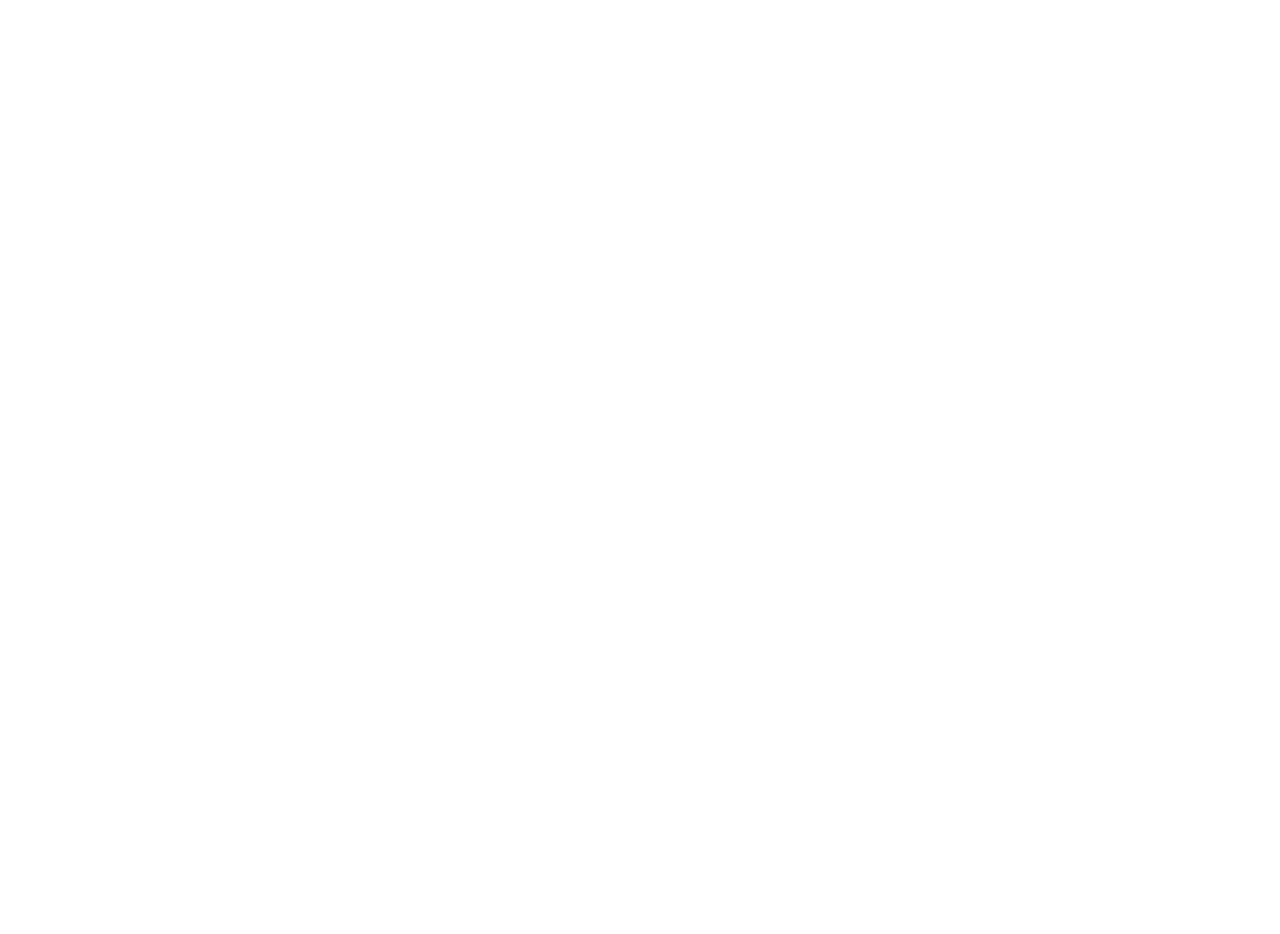
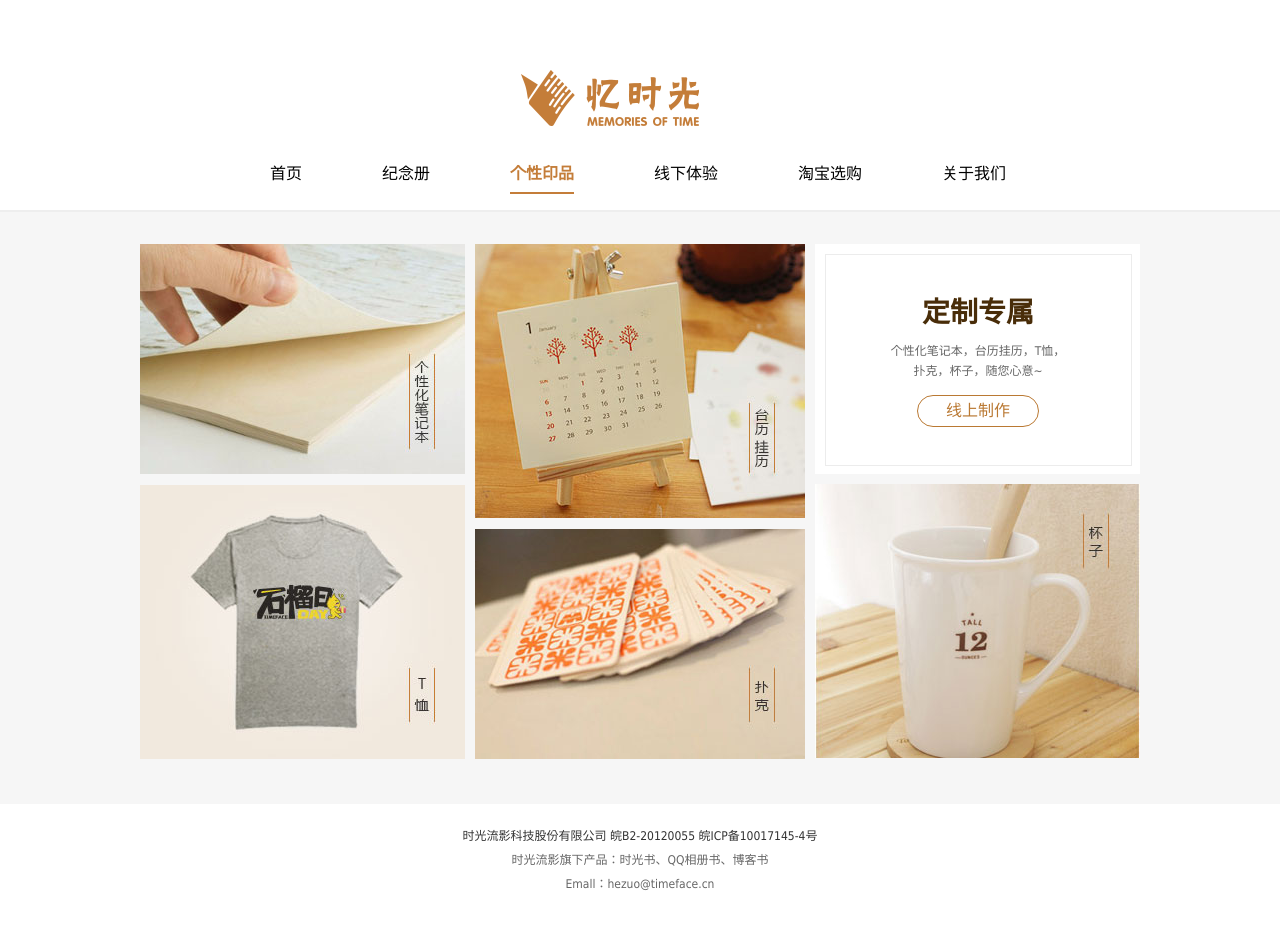
Before and after one commit to zhouyingkai1/ysg, a plain HTML site: page personal/index.html in a window 1280 px wide. Before the commit the page ends 800 px from the top, so only its background shows below. Drawn offline with nearby package versions, Linux system fonts and the light colour scheme; files that its build step writes are made by us from their sources.

Commit message:
个性印品页面制作

```diff
--- a/personal/index.html
+++ b/personal/index.html
@@ -2,9 +2,66 @@
 <html lang="en">
 <head>
     <meta charset="UTF-8">
-    <title>Title</title>
+    <title>个性印刷品制作|个性笔记本|个性台历|个性扑克-忆时光</title>
+    <meta name=”keywords”coutent=”个性印刷品制作,个性笔记本,个性台历”>
+    <meta name=”description”coutent=”忆时光为您提供专业个性印刷品制作服务，不论是个性笔记本定制、个性台历定制还是个性扑克牌、个性T恤衫、个性马克杯的制作，只有你想不到的，没有忆时光做不到的。”>
+    <link rel="stylesheet" href="../style/base.css">
+    <link rel="stylesheet" href="../style/public.css">
+    <link rel="stylesheet" href="./style/personal.css">
 </head>
 <body>
-
+   <header>
+       <p>
+           <a href="/"></a>
+       </p>
+      <nav>
+         <ul>
+             <li><a href="">首页</a></li>
+             <li><a href="">纪念册</a></li>
+             <li class="active"><a href="">个性印品</a></li>
+             <li><a href="">线下体验</a></li>
+             <li><a href="">淘宝选购</a></li>
+             <li><a href="">关于我们</a></li>
+         </ul>
+      </nav>
+   </header>
+    <section>
+        <div class="main">
+            <div class="fir">
+                <p>
+                    <img src="./images/notebook.jpg" alt="">
+                </p>
+                <p>
+                    <img src="./images/tx.jpg" alt="">
+                </p>
+            </div>
+            <div class="sec">
+                <p><img src="./images/tl.jpg" alt=""></p>
+                <p><img src="./images/pk.jpg" alt=""></p>
+            </div>
+            <div class="thr">
+                <div class="desc">
+                    <div class="desc_main">
+                        <h1>定制专属</h1>
+                        <p>个性化笔记本，台历挂历，T恤，</p>
+                        <p>扑克，杯子，随您心意~</p>
+                        <h3><a href="">线上制作</a></h3>
+                    </div>
+                </div>
+                <p><img src="./images/cup.jpg" alt=""></p>
+            </div>
+        </div>
+    </section>
+    <footer>
+        <p>
+            时光流影科技股份有限公司 皖B2-20120055 皖ICP备10017145-4号
+        </p>
+        <p>
+            时光流影旗下产品：时光书、QQ相册书、博客书
+        </p>
+        <p>
+            Emall：hezuo@timeface.cn
+        </p>
+    </footer>
 </body>
 </html>
--- /dev/null
+++ b/personal/style/personal.less
@@ -0,0 +1,79 @@
+section{
+  width:100%;
+  height:515px;
+  padding:32px 0 45px;
+  background: #f6f6f6;
+  margin:0 auto;
+  .main{
+    width:1001px;
+    margin:0 auto;
+    &:after{
+      content:'';
+      display:block;
+      clear:both;
+    }
+    .fir{
+      float:left;
+      width:325px;
+      margin-right:10px;
+    }
+    .sec{
+      float:left;
+      width:330px;
+      margin-right:10px;
+    }
+    .thr{
+      float:left;
+      .desc{
+        width:305px;
+        height:210px;
+        padding:10px;
+        background:#fff;
+        margin-bottom:10px;
+        .desc_main{
+          width:100%;
+          height:100%;
+          border:1px solid #ececec;
+          h1{
+            font-size:28px;
+            color:#492d09;
+            text-align:center;
+            margin:30px 0 0 ;
+            font-weight: bold;
+          }
+          p{
+            text-align: center;
+            line-height:20px;
+            font-size:12px;
+            color:#666;
+          }
+          h3{
+            width:120px;
+            height:30px;
+            margin:14px auto 0;
+            font-size:16px;
+            text-align:center;
+            line-height:30px;
+            border-radius:20px;
+            border:1px solid #ba7933;
+            background:#fff;
+            transition: background .2s ease-in ,border .2s ease-in;
+            a{
+              display:block;
+              width:100%;
+              height:100%;
+              color:#ba7933;
+            }
+            &:hover{
+              background:#c47d39;
+              border:1px solid transparent;
+              a{
+                color:#fff;
+              }
+            }
+          }
+        }
+      }
+    }
+  }
+}
--- /dev/null
+++ b/style/base.css
@@ -0,0 +1,64 @@
+
+/* 设置背景颜色 */
+body{ background: #e9ecef; }
+
+/* 清除内外边距 */
+body, h1, h2, h3, h4, h5, h6, hr, p, blockquote, /* structural elements 结构元素 */
+dl, dt, dd, ul, ol, li, /* list elements 列表元素 */
+pre, /* text formatting elements 文本格式元素 */
+fieldset, button, input, textarea, select, /* form elements 表单元素 */
+th, td { /* table elements 表格元素 */
+    margin: 0;
+    padding: 0;
+}
+
+/* 设置默认字体 */
+body,
+button, input, select, textarea { /* for ie */
+    /*font: 16px/2 "微软雅黑","宋体",Tahoma, Helvetica, Arial, , sans-serif;*/
+    font: 16px/2 "microsoft yahei","微软雅黑",Tahoma,Helvetica,Arial,sans-serif; /* 用 ascii 字符表示，使得在任何编码下都无问题 */;;
+}
+
+h1 { font-size: 30px; } /*建议首页栏目标题使用*/
+h2 { font-size: 24px; } /*建议文章标题使用*/
+h3 { font-size: 18px; } /*建议导航栏使用*/
+h4, h5, h6 { font-size: 100%; }
+
+/* 设置字体加粗 */
+h1,h2,h3,h4,h5,h6,em,strong,b{ font-weight:normal; }
+
+address, cite, dfn, em, var, i { font-style: normal; } /* 将斜体扶正 */
+code, kbd, pre, samp, tt { font-family: "Courier New", Courier, monospace; } /* 统一等宽字体 */
+small { font-size: 12px; } /* 小于 12px 的中文很难阅读，让 small 正常化 */
+
+/* 重置列表元素 */
+ul, ol, li, dl, dt, dd { list-style: none; }
+
+/* 重置文本格式元素 */
+a { text-decoration: none; }
+a:hover { text-decoration: none; }
+
+abbr[title], acronym[title] { /* 注：1.ie6 不支持 abbr; 2.这里用了属性选择符，ie6 下无效果 */
+    border-bottom: 1px dotted;
+    cursor: help;
+}
+
+q:before, q:after { content: ''; }
+
+/* 重置表单元素 */
+legend { color: #000; } /* for ie6 */
+fieldset, img { border: none; } /* img 搭车：让链接里的 img 无边框 */
+/* 注：optgroup 无法扶正 */
+button, input, select, textarea, *:focus {
+    font-size: 100%; /* 使得表单元素在 ie 下能继承字体大小 */
+    outline:0;  /* 去掉点击后出现的边框 */
+}
+
+/* 兼容ie低版本 img有边框 */
+img,button{ border: 0; }
+
+/* 重置表格元素 */
+table { border-collapse: collapse; border-spacing: 0; }
+
+/* 重置 hr */
+hr { border: none; height: 1px; }
--- /dev/null
+++ b/style/public.less
@@ -0,0 +1,65 @@
+body{
+  background: #fff;
+}
+header{
+  height:210px;
+  width:100%;
+  background: #fff;
+  border-bottom: 2px solid #eee;
+  box-shadow:0 2px  1px #444;
+  &:before{
+    content: '';
+    display:table;
+  }
+  >p{
+    height:56px;
+    width:178px;
+    margin:70px auto 32px;
+    background:url('../images/logo.png') no-repeat;
+    position:relative;
+    left:-30px;
+    a{
+      display:block;
+      width:100%;
+      height:100%;
+    }
+  }
+  nav{
+    ul{
+      width:820px;
+      margin:0 auto;
+      li{
+        float:left;
+        text-align:right;
+        margin:0 40px;
+        height:34px;
+        a{
+          color:#000;
+          font-size:16px;
+        }
+      }
+      li.active{
+        border-bottom:2px solid #c47d39;
+        a{
+          color:#c47d39;
+          font-weight: bold;
+        }
+      }
+    }
+  }
+}
+
+footer{
+  width:100%;
+  height:110px;
+  padding-top:20px;
+  background: #fff;
+  p{
+    text-align:center;
+    font-size:12px;
+    color:#666;
+  }
+  p:first-child{
+  color:#333;
+  }
+}
```
Also changed, not shown: index.html (added, +10 -0 lines), images/logo.png (renamed from personal/images/logo.png).
